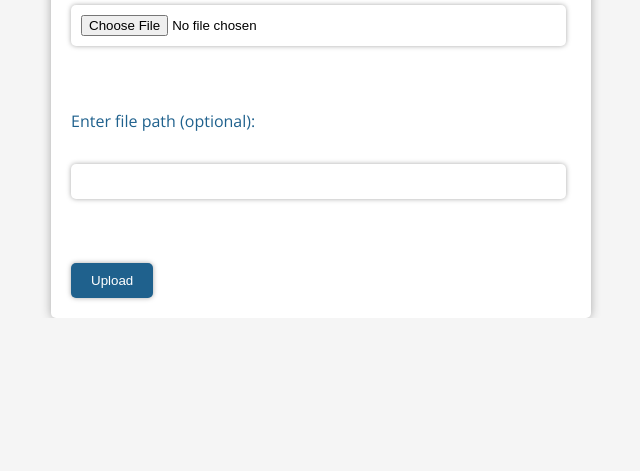
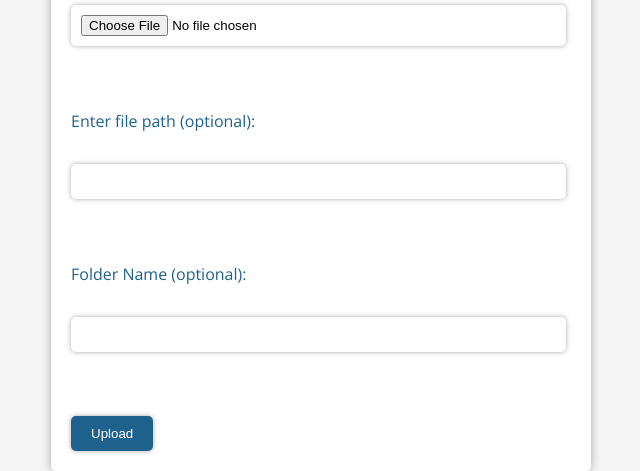
Before and after one commit to Sibuu07/GitHub-raw-file-upload, a Flask app: page / in a window 1280 px wide. Shown: the part 642-1113 px from the top of the page, without its empty margins (319-959 px from the left). Before the commit the page ends 960 px from the top, so only its background shows below. Run offline with Flask 2, Linux system fonts and the light colour scheme.

Commit message:
Add files via upload

```diff
--- a/templates/upload.html
+++ b/templates/upload.html
@@ -6,6 +6,7 @@
     <title>Upload File to GitHub</title>
     <link rel="stylesheet" type="text/css" href="{{ url_for('static', filename='css/styles.css') }}">
     <link href="https://fonts.googleapis.com/css2?family=Open+Sans:wght@400;700&display=swap" rel="stylesheet">
+    <link rel="stylesheet" type="text/css" href="{{ url_for('static', filename='css/styles.css') }}">
 
   </head>
   <body>
@@ -26,6 +27,9 @@
       <label for="filepath">Enter file path (optional):</label><br>
       <input type="text" id="filepath" name="filepath"><br><br>
 
+      <label for="folder">Folder Name (optional):</label><br>
+      <input type="text" name="folder" id="folder"><br><br>
+
       <input type="submit" value="Upload">
     </form>
     </form>
```
